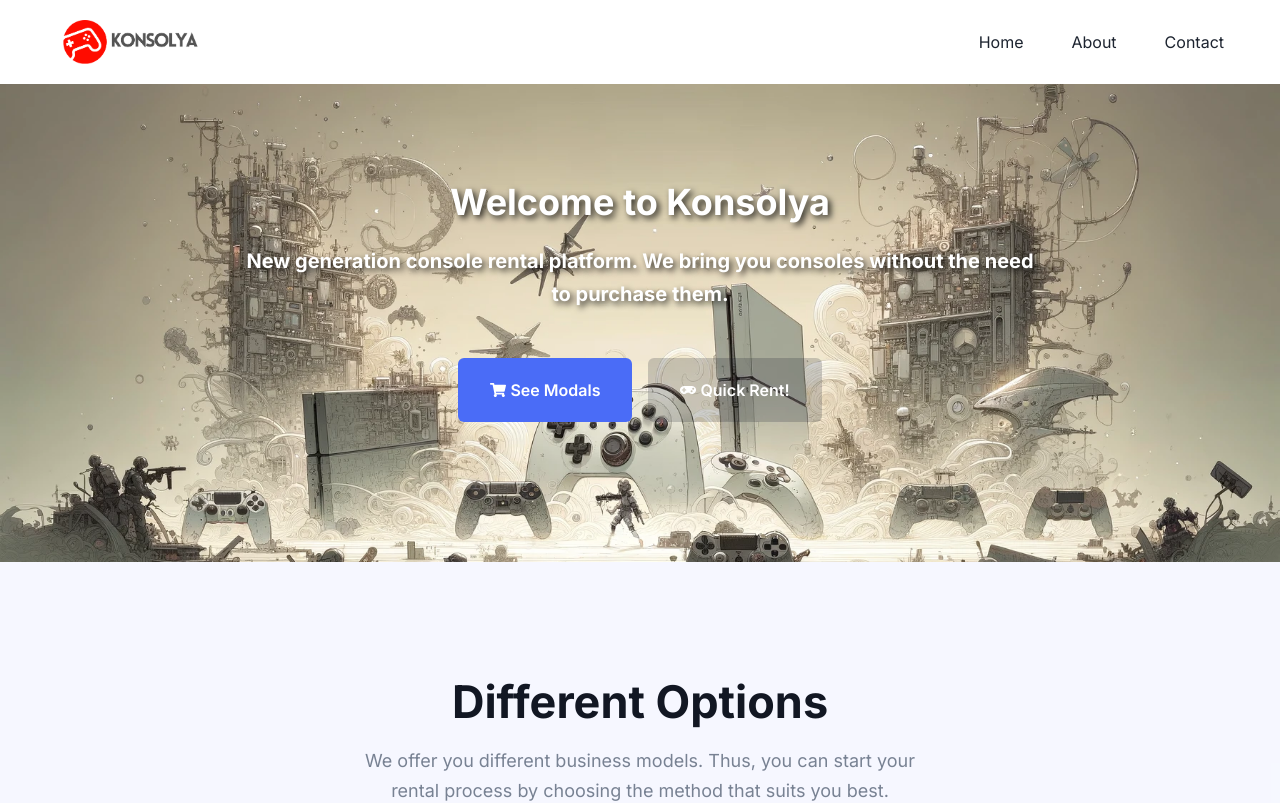
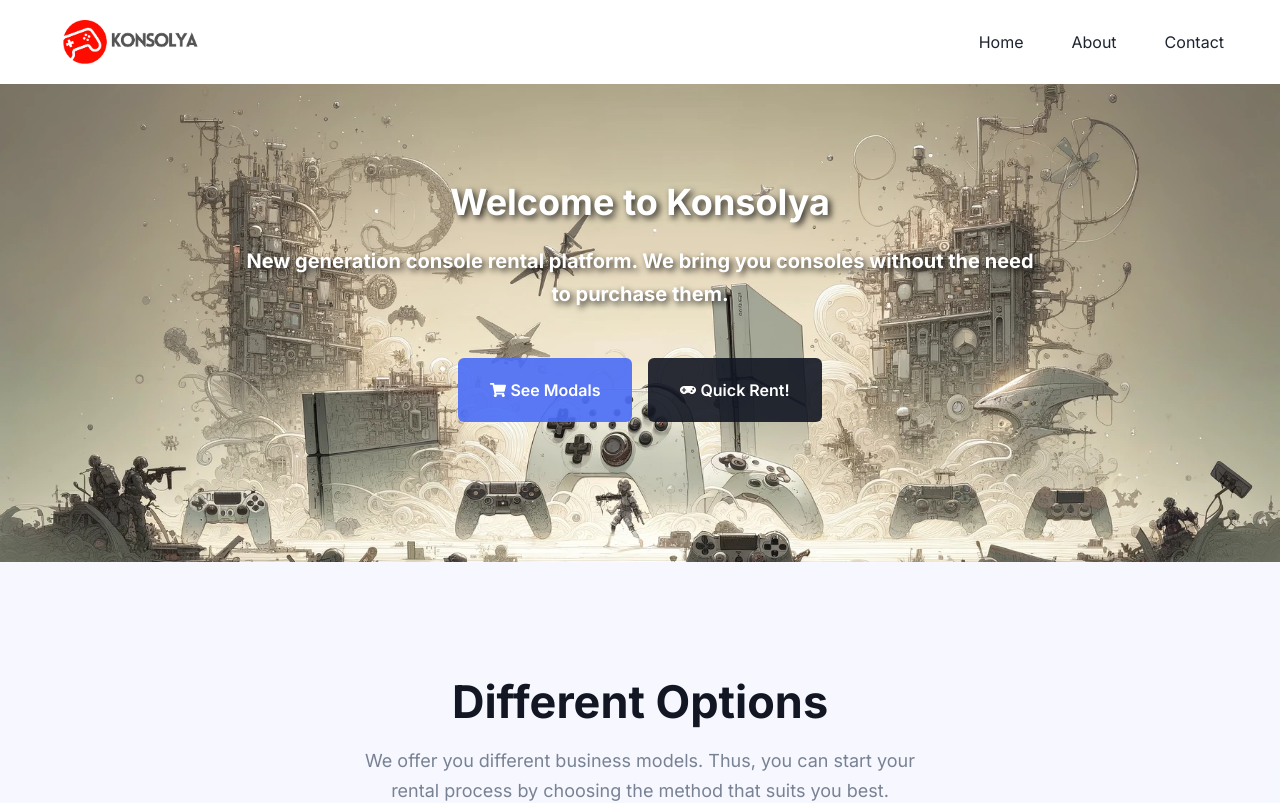
Before and after one commit to basarballioz/konsolya-entertainment, a Next.js app: page / in a window 1280 px wide. Shown: the top 803 px of the page. Built offline with nearby package versions, Linux system fonts and the light colour scheme.

Commit message:
hp banner fix

```diff
--- a/components/HPBanner/index.tsx
+++ b/components/HPBanner/index.tsx
@@ -35,7 +35,7 @@ const HPBanner = () => {
                   <Link
                     href="#"
                     target="_blank"
-                    className="flex items-center gap-x-1 rounded-md bg-primary py-5 px-8 text-base font-semibold text-white duration-300 ease-in-out hover:bg-primary/80"
+                    className="flex items-center gap-x-1 rounded-md bg-primary/90 py-5 px-8 text-base font-semibold text-white duration-300 ease-in-out hover:bg-primary/75"
                   >
                     <FaShoppingCart />
                     See Modals
@@ -43,7 +43,7 @@ const HPBanner = () => {
                   <Link
                     href="#"
                     target="_blank"
-                    className="flex text-white items-center gap-x-1 rounded-md bg-black/20 py-5 px-8 text-base font-semibold text-black duration-300 ease-in-out hover:bg-black/30"
+                    className="flex text-white items-center gap-x-1 rounded-md bg-black/90 py-5 px-8 text-base font-semibold text-black duration-300 ease-in-out hover:bg-black/75"
                   >
                     <FaGamepad />
                     Quick Rent!
```
